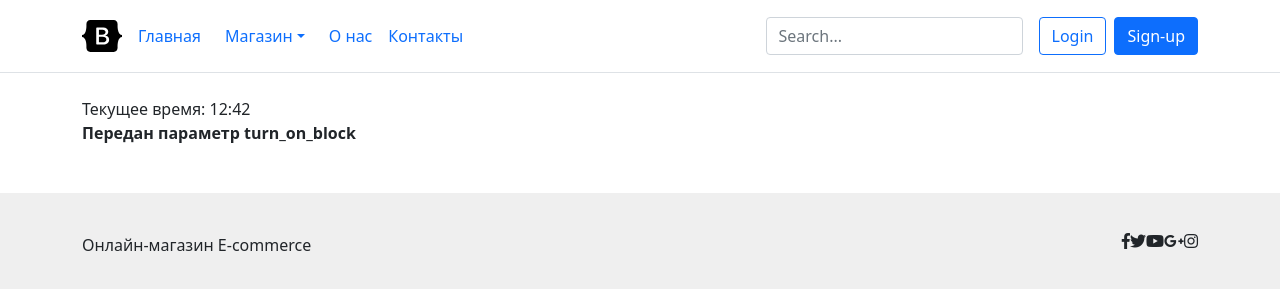
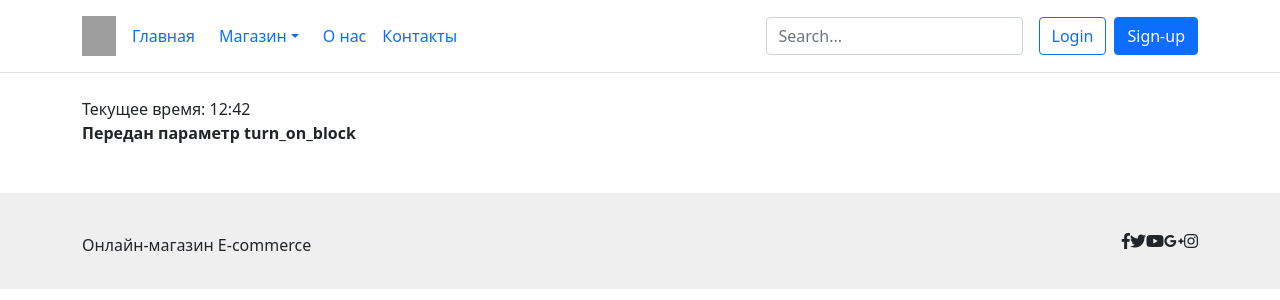
Before and after one commit to thinknetica-django-lab-02/data-science-geek, a Django app: page / in a window 1280 px wide. Shown: the top 300 px of the page. Run offline with Django 3.2, Linux system fonts and the light colour scheme; data that the repository does not hold is empty; some libraries are stand-ins or nearby versions; grey boxes are pictures that could not be loaded.

Commit message:
save svg icon to file

```diff
--- a/templates/base_header.html
+++ b/templates/base_header.html
@@ -1,17 +1,11 @@
 {% load custom_tags %}
+{% load static %}
 <header>
 <div class="p-3 border-bottom">
   <div class="container">
     <div class="d-flex flex-wrap align-items-center justify-content-center justify-content-lg-start">
       <a href="/" class="d-flex align-items-center mb-2 mb-lg-0 text-dark text-decoration-none ah_check_tooltip">
-        <svg class="bi me-2" width="40" height="32">
-          <use xlink:href="#bootstrap">
-            <svg id="bootstrap" viewBox="0 0 118 94">
-              <title>Главная</title>
-              <path fill-rule="evenodd" clip-rule="evenodd" d="M24.509 0c-6.733 0-11.715 5.893-11.492 12.284.214 6.14-.064 14.092-2.066 20.577C8.943 39.365 5.547 43.485 0 44.014v5.972c5.547.529 8.943 4.649 10.951 11.153 2.002 6.485 2.28 14.437 2.066 20.577C12.794 88.106 17.776 94 24.51 94H93.5c6.733 0 11.714-5.893 11.491-12.284-.214-6.14.064-14.092 2.066-20.577 2.009-6.504 5.396-10.624 10.943-11.153v-5.972c-5.547-.529-8.934-4.649-10.943-11.153-2.002-6.484-2.28-14.437-2.066-20.577C105.214 5.894 100.233 0 93.5 0H24.508zM80 57.863C80 66.663 73.436 72 62.543 72H44a2 2 0 01-2-2V24a2 2 0 012-2h18.437c9.083 0 15.044 4.92 15.044 12.474 0 5.302-4.01 10.049-9.119 10.88v.277C75.317 46.394 80 51.21 80 57.863zM60.521 28.34H49.948v14.934h8.905c6.884 0 10.68-2.772 10.68-7.727 0-4.643-3.264-7.207-9.012-7.207zM49.948 49.2v16.458H60.91c7.167 0 10.964-2.876 10.964-8.281 0-5.406-3.903-8.178-11.425-8.178H49.948z"></path>
-            </svg>
-          </use>
-        </svg>
+        <object type="image/svg+xml" data="{% static 'img/logo.svg' %}" class="bi me-2" width="34" height="40"></object>
       </a>
 
       <ul class="nav col-12 col-lg-auto me-lg-auto mb-2 justify-content-center mb-md-0">
```
